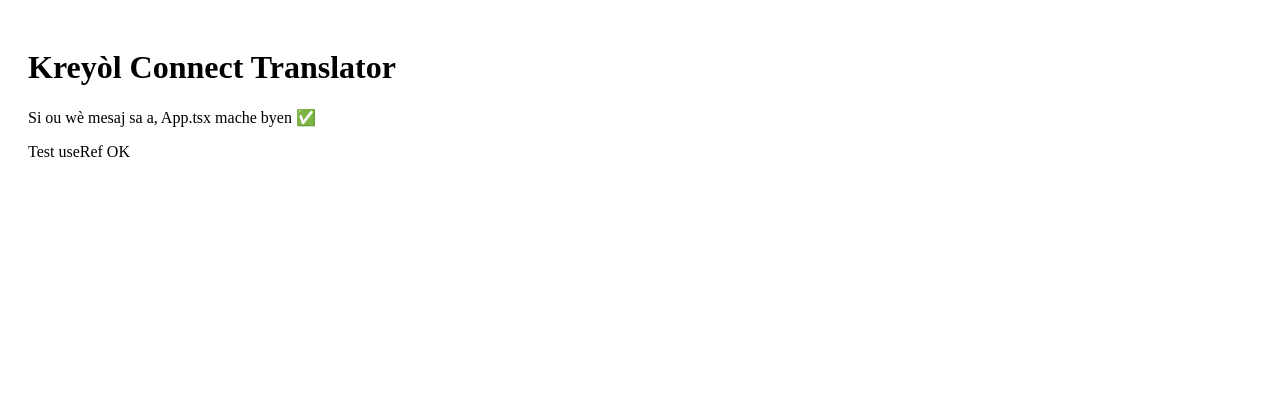
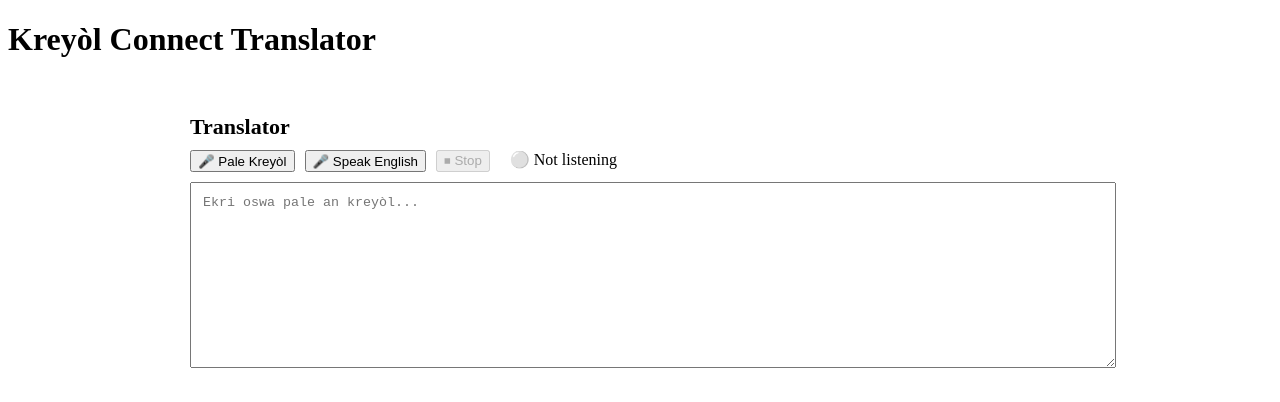
Before and after one commit to richardsonjoseph504-ctrl/kreyol-connect-translator, a React (Vite) app: page / in a window 1280 px wide. Shown: the top 402 px of the page. Built offline with nearby package versions, Linux system fonts and the light colour scheme.

Commit message:
Update App.tsx

```diff
--- a/App.tsx
+++ b/App.tsx
@@ -1,16 +1,10 @@
-import { useRef } from "react";
+import Translator from "./components/Translator";
 
 export default function App() {
-  const testRef = useRef<HTMLDivElement | null>(null);
-
   return (
-    <div style={{ padding: 20 }}>
+    <div>
       <h1>Kreyòl Connect Translator</h1>
-      <p>Si ou wè mesaj sa a, App.tsx mache byen ✅</p>
-
-      <div ref={testRef}>
-        Test useRef OK
-      </div>
+      <Translator />
     </div>
   );
 }
```
